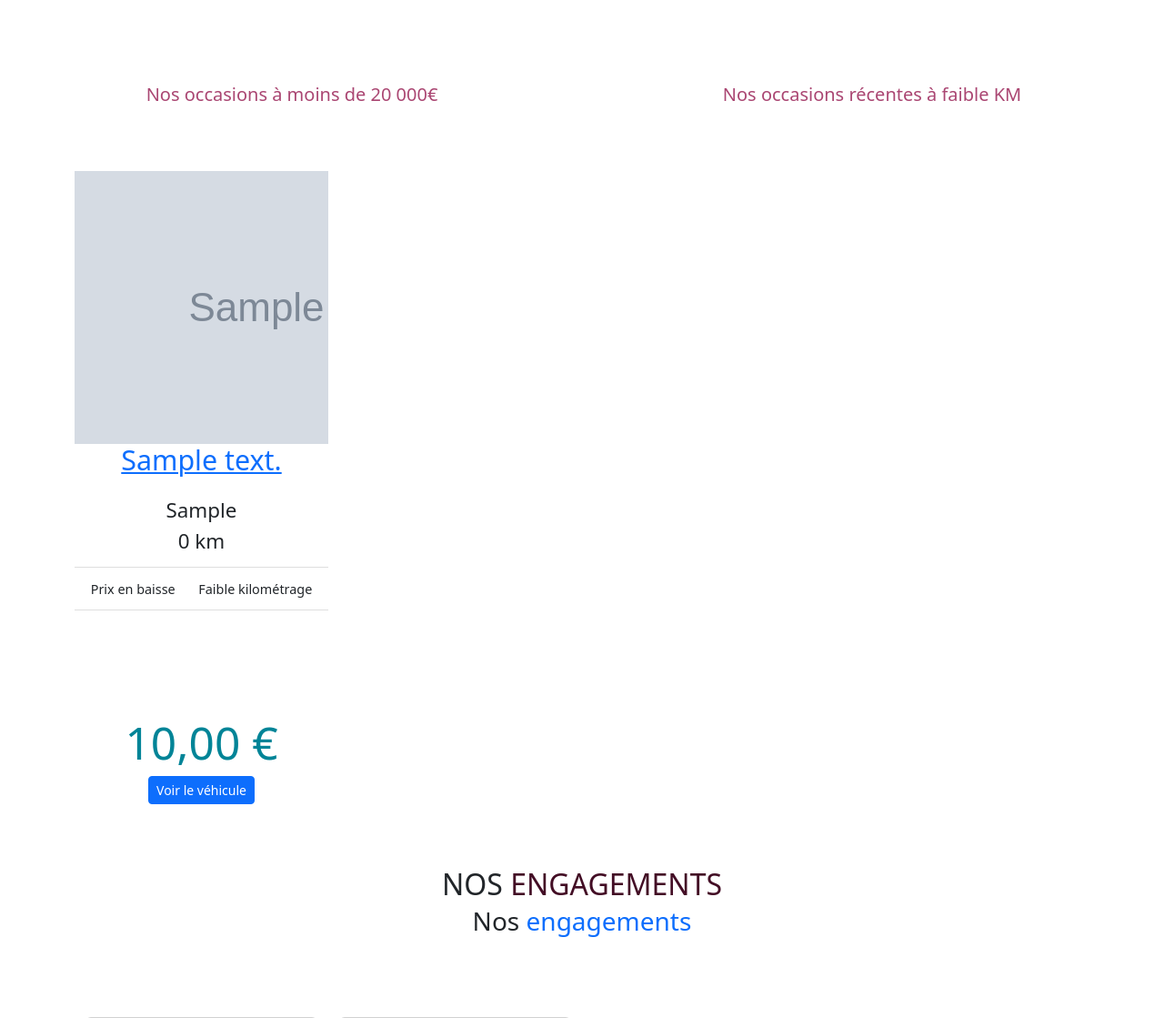
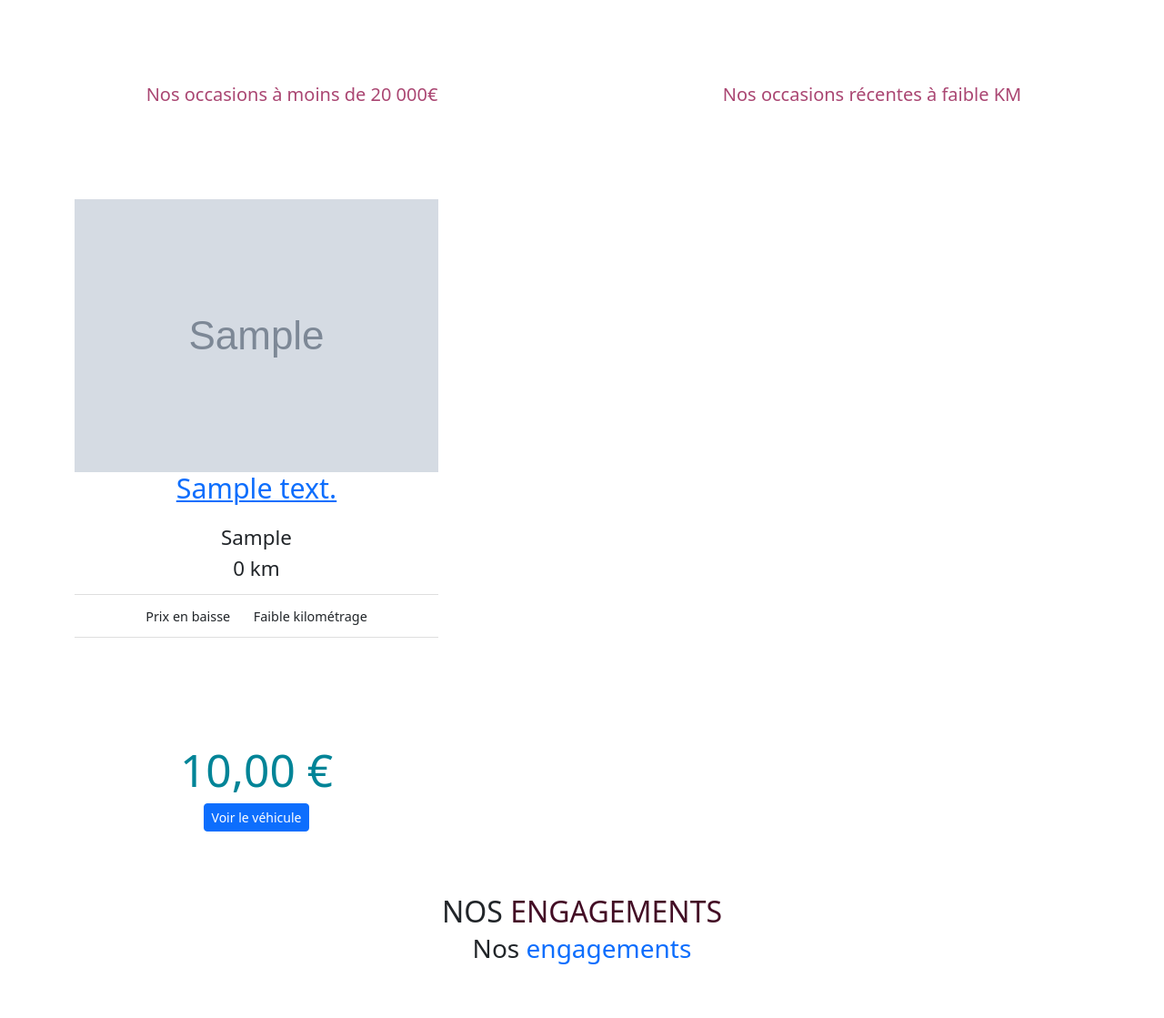
Before and after one commit to dev-passion76/garage_parrot, a PHP site: page / in a window 1280 px wide. Shown: the part 1368-2487 px from the top of the page at 91% size. Run offline with PHP 8.4, Linux system fonts and the light colour scheme; tables that the repository leaves empty or names only in its code hold one stand-in row (values such as "Sample post"); grey boxes marked "Sample" are stand-in pictures.

Commit message:
Correction de syntaxe sur structure conditionnelle

```diff
--- a/web/authentification_emp.php
+++ b/web/authentification_emp.php
@@ -1,6 +1,6 @@
 <?php
 /**
- *  Quelques regles genéral
+ *  Quelques règles genérales
  *  en fait, on met souvent en haut de la page les tests php notamment dans le cas de création de connexion ou autre
  *  en effet
  *    1 on affiche une page pour que l'utilisateur saisisse de l'information que l'on va ensuite soumettre
@@ -25,6 +25,7 @@ if (isset($_POST['username']) && isset($_POST['password'])) {
     } else {
         echo 'Identifiants incorrects. Veuillez réessayer.';
     }
+}
 ?><!DOCTYPE html>
 <html lang="en">
 <head>
--- a/web/css/style.css
+++ b/web/css/style.css
@@ -108,7 +108,7 @@ span#custom-color { /* c'était pour forcer la couleur */
 
 .image-container {
   display: inline-block; /* Pour afficher les divs en ligne */
-  margin-right: 10px;  Espace entre les images
+  margin-right: 10px;  /*Espace entre les images*/
 }
 
 /* Partie des card qui se retournent */
@@ -148,7 +148,7 @@ span#custom-color { /* c'était pour forcer la couleur */
     position: absolute;
     border-radius: 8px;
     backface-visibility: hidden; /*généralement utilisée avec les transformations 3D pour gérer l'affichage du dos d'un élément.ATTENTION hidden rends invisible l'arrièrede la face pr front et vis versa pour back*/
-    -webkit-backface-visibility: hidden; /*Pour Chrome, Safari, sinon fonctionne pas
+    /*-webkit-backface-visibility: hidden; /*Pour Chrome, Safari, sinon fonctionne pas
 
 
 .card-front {
--- a/web/index.php
+++ b/web/index.php
@@ -163,7 +163,7 @@ if ($_SERVER['REQUEST_METHOD'] === 'POST') {
     Nos occasions récentes à faible KM
   </a>
 </div>
-  <div class="container-page" style="100%">
+  <div class="container-page" style="width: 100%;">
 <?php
    $sql = "select * from vehicule";
     $reqVehicule = DbAccess::getRequeteSql($pdo,$sql);
```
